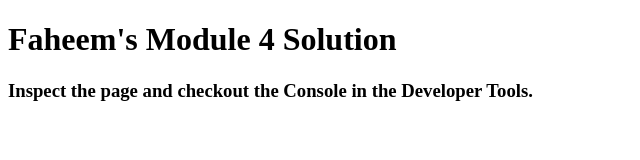
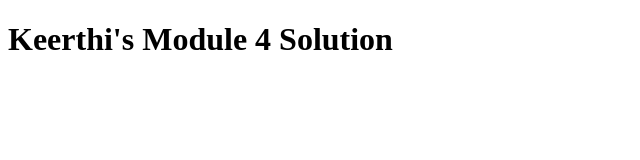
Before and after one commit to harikeerthi/courseratest, a plain HTML site: page module4/index.html in a window 1280 px wide. Shown: the whole page, without its empty margins (0-640 px from the left). Drawn offline with Linux system fonts and the light colour scheme.

```diff
--- a/module4/index.html
+++ b/module4/index.html
@@ -11,7 +11,7 @@
   <script src="script.js"></script>
 </head>
 <body>
-  <h1>Faheem's Module 4 Solution</h1>
-  <h3>Inspect the page and checkout the Console in the Developer Tools.</h3>
+  <h1>Keerthi's Module 4 Solution</h1>
+
 </body>
 </html>
```
